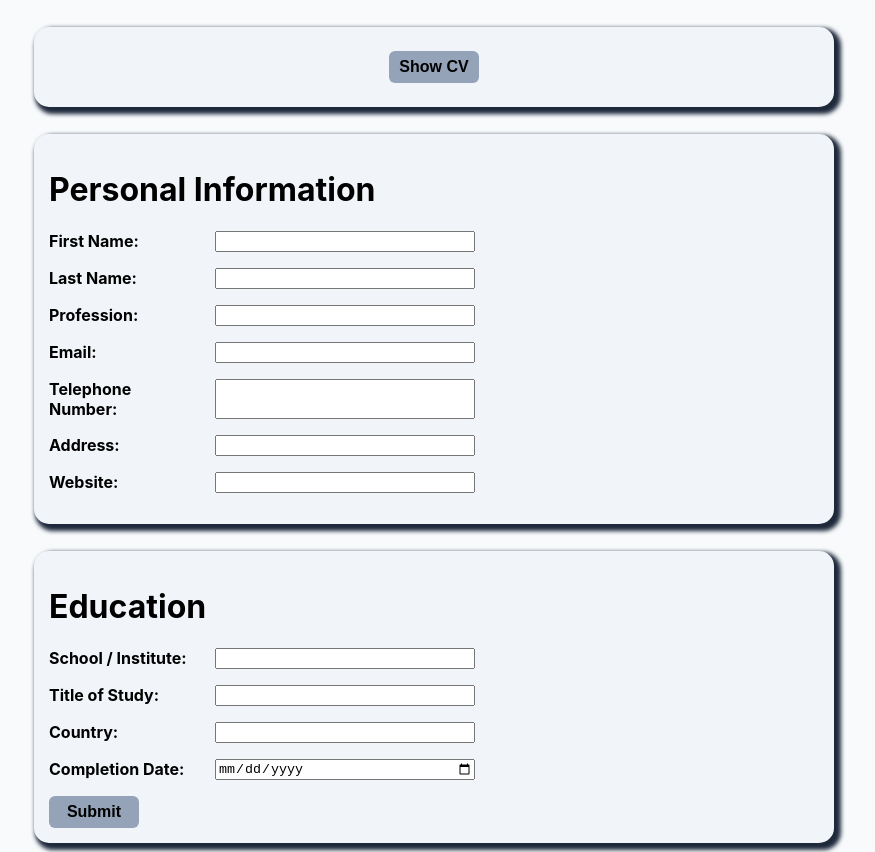
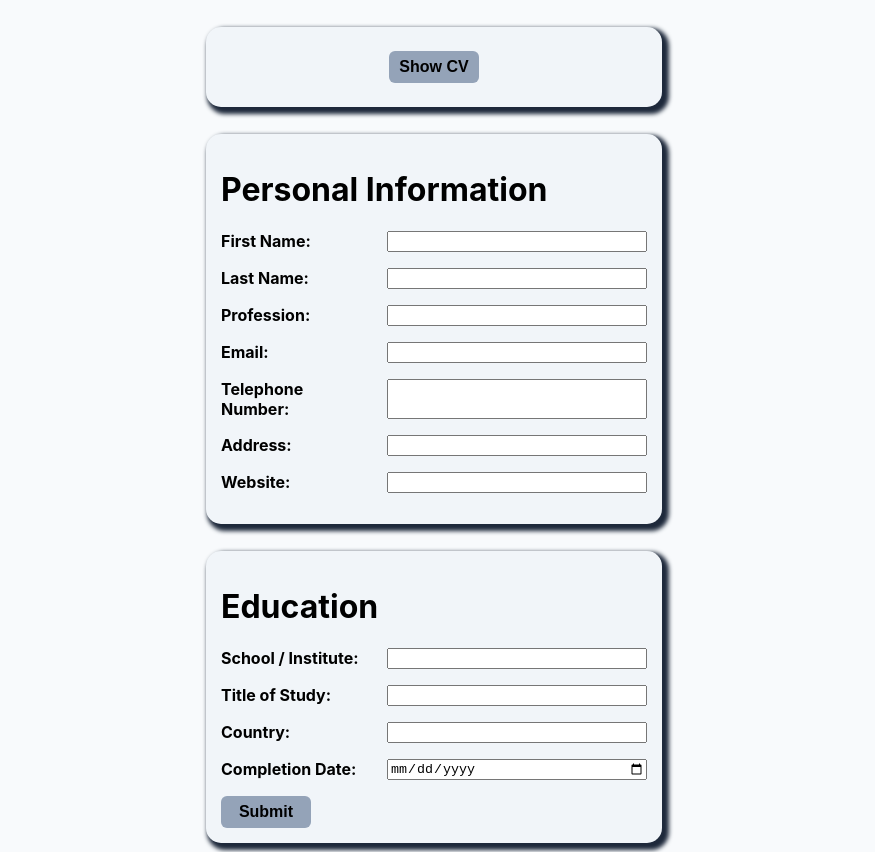
Before and after one commit to EmbryonicDev/cv-application, a React (Create React App) app: page / in a window 1280 px wide. Shown: the top 852 px of the page, without its empty margins (206-1081 px from the left). Built offline with nearby package versions, Linux system fonts and the light colour scheme; the HTML template or start-up script is replaced by a standard one.

Commit message:
Change edit info page width -> max-width: 980px

```diff
--- a/src/index.css
+++ b/src/index.css
@@ -77,7 +77,7 @@ button:active {
   display: flex;
   flex-direction: column;
   gap: 27px;
-  width: 800px;
+  max-width: 980px;
 }
 
 .inputSet {
```
